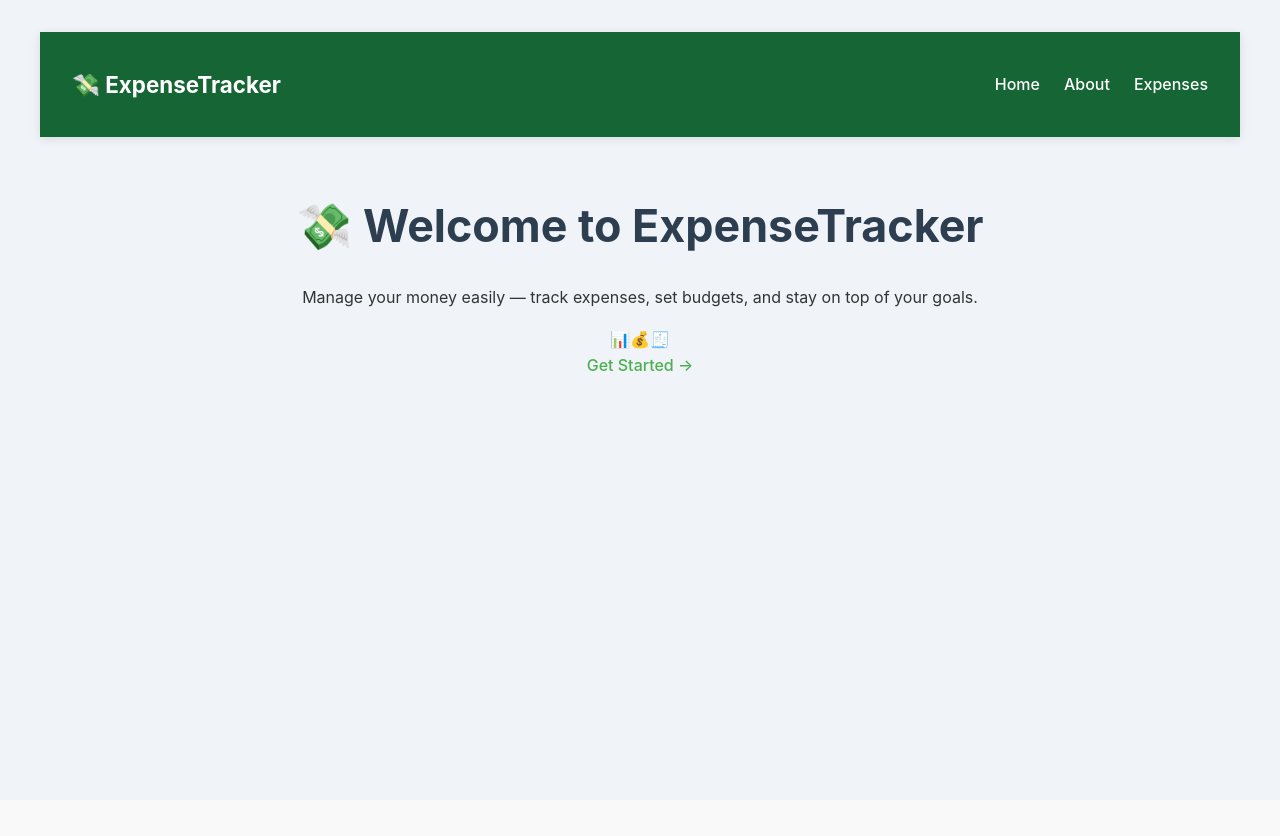
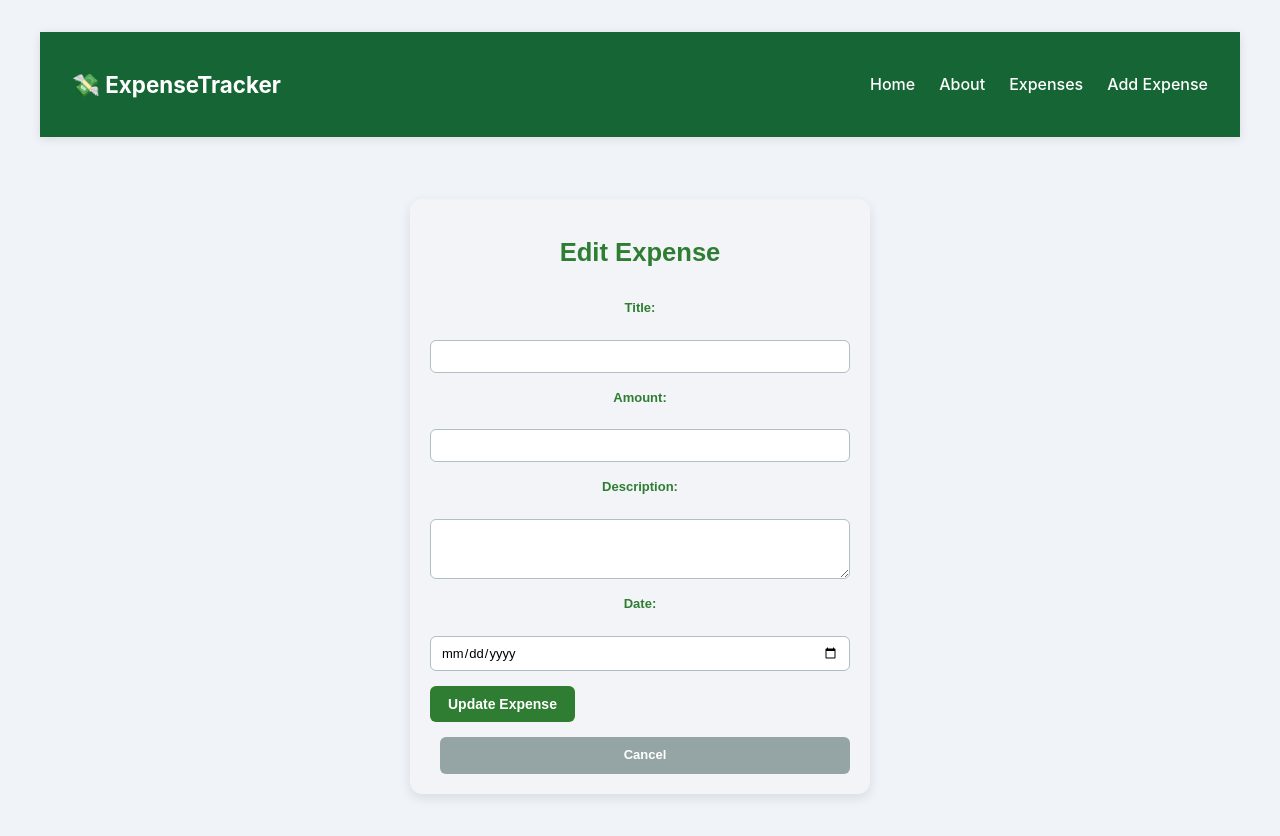
Before and after one commit to HamasAlsharari/capstoneFrontend, a React (Vite) app: page /expenses/edit/1 in a window 1280 px wide. Before the commit this address led to /. Shown: the top 836 px of the page. Before the commit the page ends 800 px from the top, so only its background shows below. Built offline with nearby package versions, Linux system fonts and the light colour scheme; no server answers.

Commit message:
one to many user -> expense

```diff
--- a/src/components/ExpenseCard/index.jsx
+++ b/src/components/ExpenseCard/index.jsx
@@ -1,11 +1,15 @@
+import { Link } from "react-router-dom";
 import "./styles.css";
 
 export default function ExpenseCard({ expense }) {
   return (
-    <div className="expense-card">
-      <h2>{expense.title}</h2>
-      <p><strong>Category:</strong> {expense.category}</p>
-      <p><strong>Amount:</strong> ${expense.amount}</p>
-    </div>
+    <Link to={`/expenses/${expense.id}`} className="expense-card-link">
+      <div className="expense-card">
+        <h2>{expense.title}</h2>
+        <p><strong>Date:</strong> {expense.date}</p>
+        <p><strong>Amount:</strong> ${expense.amount}</p>
+        <p><strong>Description:</strong> {expense.description || "No description"}</p>
+      </div>
+    </Link>
   );
 }
--- a/src/pages/App/App.jsx
+++ b/src/pages/App/App.jsx
@@ -3,6 +3,7 @@ import HomePage from "../HomePage";
 import AboutPage from "../AboutPage";
 import ExpenseListPage from "../ExpenseListPage";
 import ExpenseDetailPage from "../ExpenseDetailPage";
+import ExpenseFormPage from "../ExpenseFormPage";
 import "./App.css";
 
 export default function App() {
@@ -11,8 +12,8 @@ export default function App() {
   const mainCSS = location.pathname.includes("/about")
     ? "about"
     : location.pathname.includes("/expenses")
-    ? "expenses"
-    : "home";
+      ? "expenses"
+      : "home";
 
   return (
     <div className="app-container">
@@ -22,6 +23,7 @@ export default function App() {
           <Link to="/">Home</Link>
           <Link to="/about">About</Link>
           <Link to="/expenses">Expenses</Link>
+          <Link to="/expenses/new">Add Expense</Link>
         </nav>
       </header>
 
@@ -31,6 +33,9 @@ export default function App() {
           <Route path="/about" element={<AboutPage />} />
           <Route path="/expenses" element={<ExpenseListPage />} />
           <Route path="/expenses/:id" element={<ExpenseDetailPage />} />
+          <Route path="/expenses/new" element={<ExpenseFormPage createExpense={true} />} />
+          <Route path="/expenses/edit/:id" element={<ExpenseFormPage editExpense={true} />} />
+          <Route path="/expenses/confirm_delete/:id" element={<ExpenseFormPage deleteExpense={true}/>} />
           <Route path="*" element={<Navigate to="/" />} />
         </Routes>
       </main>
--- a/src/pages/ExpenseDetailPage/index.jsx
+++ b/src/pages/ExpenseDetailPage/index.jsx
@@ -1,5 +1,5 @@
 import { useEffect, useState } from "react";
-import { useParams } from "react-router-dom";
+import { useParams, Link } from "react-router-dom";
 import * as expenseAPI from "../../utilities/expense-api";
 import "./styles.css";
 
@@ -24,14 +24,19 @@ export default function ExpenseDetailPage() {
   return (
     <div className="expense-detail-page">
       <header className="page-header">
-        <h1>Expense Detail</h1>
+        <h1>💰Expense Detail</h1>
       </header>
 
       <div className="expense-detail-card">
         <h2>{expense.title}</h2>
-        <p><strong>Category:</strong> {expense.category}</p>
+        <p><strong>Date:</strong> {expense.date}</p>
         <p><strong>Amount:</strong> ${expense.amount}</p>
         <p><strong>Description:</strong> {expense.description || "No description"}</p>
+
+        <div className="expense-actions">
+          <Link to={`/expenses/edit/${expense.id}`} className="btn edit">Edit</Link>
+          <Link to={`/expenses/confirm_delete/${expense.id}`} className="btn danger">Delete</Link>
+        </div>
       </div>
     </div>
   );
--- a/src/pages/ExpenseDetailPage/styles.css
+++ b/src/pages/ExpenseDetailPage/styles.css
@@ -2,6 +2,17 @@
   max-width: 600px;
   margin: 3rem auto;
   padding: 2rem;
+  font-family: Arial, sans-serif;
+}
+
+.expense-detail-page .page-header {
+  text-align: center;
+  margin-bottom: 2rem;
+}
+
+.expense-detail-page .page-header h1 {
+  font-size: 1.8rem;
+  color: #2c3e50;
 }
 
 .expense-detail-card {
@@ -23,3 +34,38 @@
   color: #555;
   margin: 0.5rem 0;
 }
+
+.expense-actions {
+  display: flex;
+  justify-content: center;
+  gap: 15px;
+  margin-top: 20px;
+}
+
+.btn {
+  padding: 10px 18px;
+  font-size: 14px;
+  font-weight: 600;
+  border: none;
+  border-radius: 6px;
+  cursor: pointer;
+  text-decoration: none;
+  color: white;
+  transition: background-color 0.3s;
+}
+
+.btn.edit {
+  background-color: #16a34a;
+}
+
+.btn.edit:hover {
+  background-color: #138d38;
+}
+
+.btn.danger {
+  background-color: #e74c3c;
+}
+
+.btn.danger:hover {
+  background-color: #c0392b;
+}
--- /dev/null
+++ b/src/pages/ExpenseFormPage/index.jsx
@@ -0,0 +1,92 @@
+import { useState, useEffect } from "react";
+import { useNavigate, useParams, Link } from "react-router-dom";
+import * as expenseAPI from "../../utilities/expense-api";
+import "./styles.css";
+
+export default function ExpenseFormPage({ createExpense, editExpense, deleteExpense }) {
+  const initialState = { title: "", amount: "", category: "", description: "", date: "" };
+  const [formData, setFormData] = useState(initialState);
+  const [currExpense, setCurrExpense] = useState(null);
+  const { id } = useParams();
+  const navigate = useNavigate();
+
+  useEffect(() => {
+    async function fetchExpense() {
+      try {
+        const expense = await expenseAPI.show(id);
+        setCurrExpense(expense);
+        setFormData(expense);
+      } catch {
+        setCurrExpense(null);
+        setFormData(initialState);
+      }
+    }
+    if ((editExpense || deleteExpense) && id) fetchExpense();
+  }, [id]);
+
+  function handleChange(evt) {
+    setFormData({ ...formData, [evt.target.name]: evt.target.value });
+  }
+
+  async function handleSubmit(evt) {
+    evt.preventDefault();
+    try {
+      if (editExpense) {
+        await expenseAPI.update(formData, currExpense.id);
+      } else {
+        await expenseAPI.create(formData);
+      }
+      setFormData(initialState);
+      navigate("/expenses");
+    } catch (err) {
+      console.log(err);
+    }
+  }
+
+  async function handleDelete(evt) {
+    evt.preventDefault();
+    try {
+      await expenseAPI.deleteExpense(currExpense.id);
+      navigate("/expenses");
+    } catch (err) {
+      console.log(err);
+    }
+  }
+
+  if ((editExpense || deleteExpense) && !currExpense) return <h1>Loading...</h1>;
+
+  if (deleteExpense && currExpense) {
+    return (
+      <div className="expense-form-page">
+        <h1>Delete Expense?</h1>
+        <p>Are you sure you want to delete "{currExpense.title}"?</p>
+        <form onSubmit={handleDelete}>
+          <button type="submit" className="btn danger">Yes - Delete!</button>
+          <Link to={`/expenses/${currExpense.id}`} className="btn cancel">Cancel</Link>
+        </form>
+      </div>
+    );
+  }
+
+  return (
+    <div className="expense-form-page">
+      <h1>{editExpense ? "Edit Expense" : "Add New Expense"}</h1>
+      <form className="expense-form-container" onSubmit={handleSubmit}>
+        <label>Title:</label>
+        <input name="title" value={formData.title} onChange={handleChange} required />
+
+        <label>Amount:</label>
+        <input name="amount" type="number" value={formData.amount} onChange={handleChange} required />
+
+        <label>Description:</label>
+        <textarea name="description" value={formData.description} onChange={handleChange} />
+
+        <label>Date:</label>
+        <input name="date" type="date" value={formData.date} onChange={handleChange} />
+
+        <button type="submit">{editExpense ? "Update Expense" : "Add Expense"}</button>
+        {editExpense && <Link to={`/expenses/${currExpense.id}`} className="btn cancel">Cancel</Link>}
+      </form>
+    </div>
+  );
+}
--- /dev/null
+++ b/src/pages/ExpenseFormPage/styles.css
@@ -0,0 +1,86 @@
+.expense-form-page {
+  max-width: 420px;
+  margin: 30px auto;
+  padding: 20px;
+  background-color: #f2f4f7;
+  border-radius: 12px;
+  box-shadow: 0 4px 12px rgba(0,0,0,0.1);
+  font-family: Arial, sans-serif;
+}
+
+.expense-form-page h1 {
+  text-align: center;
+  color: #2e7d32;
+  margin-bottom: 25px;
+  font-size: 1.6rem;
+}
+
+.expense-form-container {
+  display: flex;
+  flex-direction: column;
+  gap: 15px;
+}
+
+.expense-form-container .form-group {
+  display: flex;
+  flex-direction: column;
+  background-color: #ffffff;
+  padding: 12px;
+  border-radius: 8px;
+  border: 1px solid #cfd8dc;
+}
+
+.expense-form-container label {
+  font-size: 13px;
+  font-weight: 600;
+  color: #2e7d32;
+  margin-bottom: 6px;
+}
+
+.expense-form-container input,
+.expense-form-container textarea {
+  padding: 8px 10px;
+  font-size: 13px;
+  border: 1px solid #b0bec5;
+  border-radius: 6px;
+  font-family: inherit;
+  width: 100%;
+  box-sizing: border-box;
+}
+
+.expense-form-container textarea {
+  resize: vertical;
+  min-height: 60px;
+  font-family: "Courier New", monospace;
+  color: #2e7d32;
+}
+
+.expense-form-container button {
+  padding: 10px 18px;
+  font-size: 14px;
+  font-weight: 600;
+  background-color: #2e7d32;
+  color: white;
+  border: none;
+  border-radius: 6px;
+  cursor: pointer;
+  align-self: flex-start;
+}
+
+.expense-form-container button:hover {
+  background-color: #388e3c;
+}
+
+.btn.cancel {
+  margin-left: 10px;
+  padding: 8px 16px;
+  background-color: #95a5a6;
+  color: white;
+  border-radius: 6px;
+  text-decoration: none;
+  font-size: 13px;
+}
+
+.btn.cancel:hover {
+  background-color: #7f8c8d;
+}
--- a/src/pages/ExpenseListPage/index.jsx
+++ b/src/pages/ExpenseListPage/index.jsx
@@ -4,11 +4,7 @@ import * as expenseAPI from "../../utilities/expense-api";
 import "./styles.css";
 
 export default function ExpenseListPage() {
-  const [expenses, setExpenses] = useState([
-    { id: 1, title: "Groceries", amount: 120, category: "Food" },
-    { id: 2, title: "Internet Bill", amount: 60, category: "Utilities" },
-    { id: 3, title: "Gym Membership", amount: 40, category: "Health" },
-  ]);
+  const [expenses, setExpenses] = useState([]);
 
   useEffect(() => {
     async function getExpenses() {
@@ -19,7 +15,7 @@ export default function ExpenseListPage() {
         console.log(err);
       }
     }
-    if (expenses.length === 0) getExpenses();
+    getExpenses();
   }, []);
 
   const displayExpenses = expenses.map(exp => (
--- a/src/utilities/expense-api.js
+++ b/src/utilities/expense-api.js
@@ -9,3 +9,15 @@ export async function index() {
 export async function show(id) {
   return sendRequest(`${url}${id}/`);
 }
+
+export async function create(expenseData) {
+    return sendRequest(url, "POST", expenseData);
+}
+
+export async function update(formData, expenseId) {
+  return sendRequest(`${url}${expenseId}/`, "PUT", formData);
+}
+
+export async function deleteExpense(expenseId) {
+  return sendRequest(`${url}${expenseId}/`, "DELETE");
+}
--- a/src/utilities/sendRequest.js
+++ b/src/utilities/sendRequest.js
@@ -1,13 +1,16 @@
-export default async function sendRequest(url, method = "GET", body = null) {
-  const options = { method, headers: { "Content-Type": "application/json" } };
-  if (body) options.body = JSON.stringify(body);
+export default async function sendRequest(url, method = 'GET', payload) {
+    const options = { method };
 
-  try {
-    const res = await fetch(`http://localhost:8000${url}`, options);
-    if (res.ok) return res.json();
-    else throw new Error("Request failed");
-  } catch (err) {
-    console.log(err, "error in send-request");
-    return null;
-  }
+    if (payload) {
+        options.headers = { 'Content-Type': 'application/json' };
+        options.body = JSON.stringify(payload);
+    }
+
+    try {
+        const res = await fetch(`http://127.0.0.1:8000${url}`, options);
+        if (res.ok) return res.json();
+    } catch (err) {
+        console.log(err, "error in send-request");
+        return err;
+    }
 }
```
